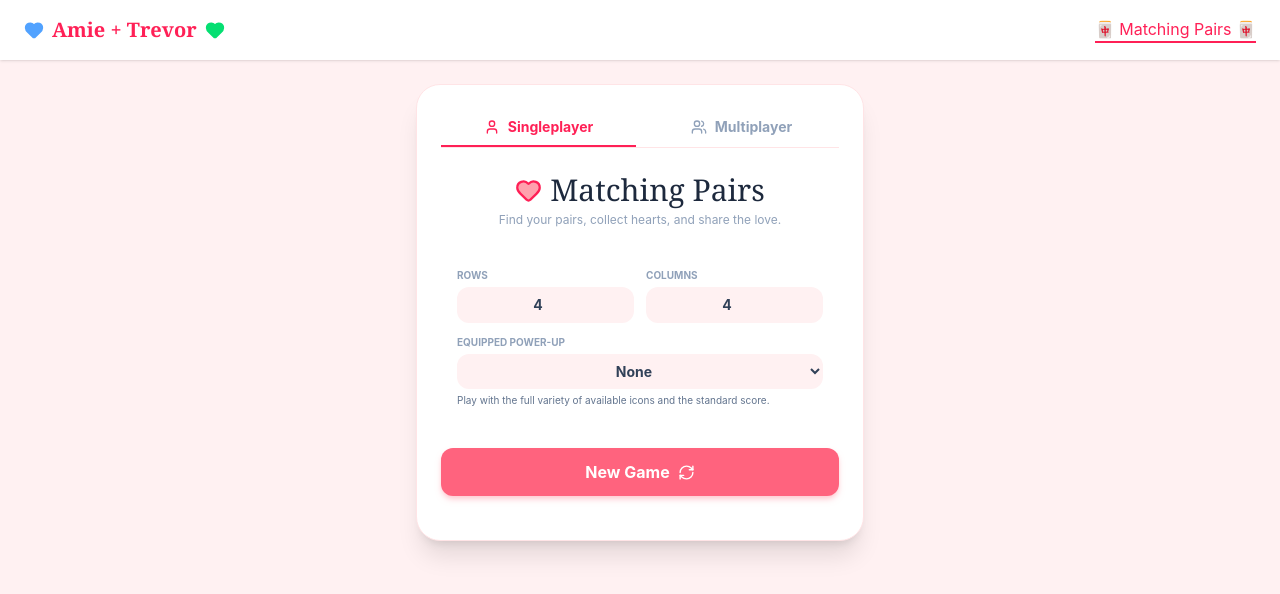
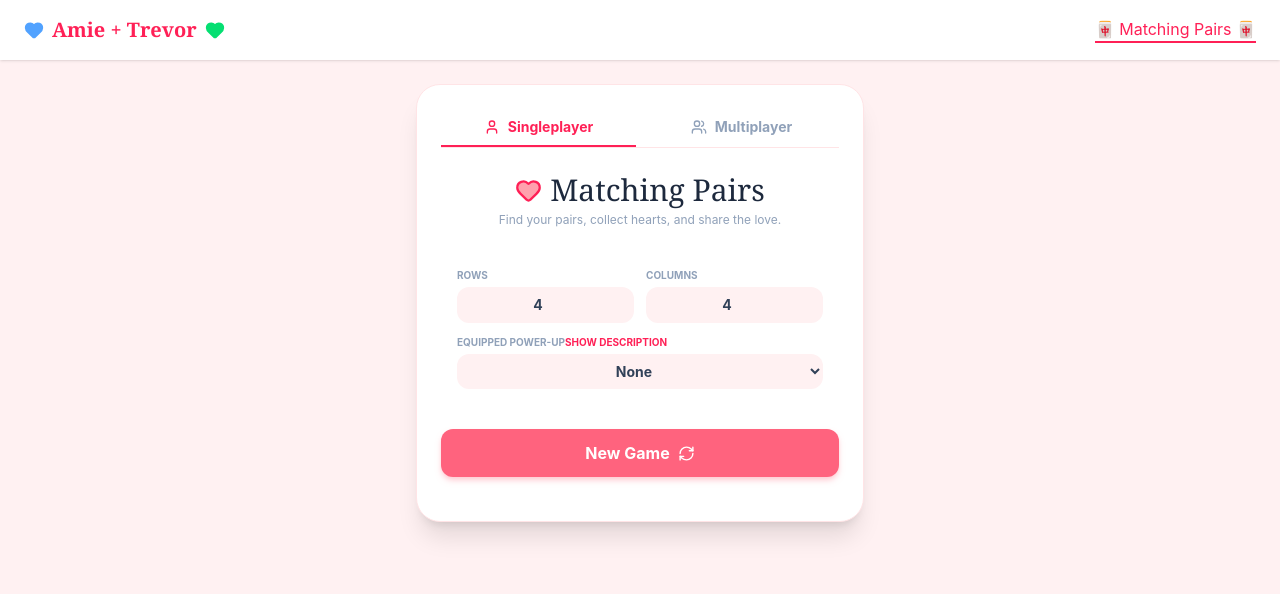
Before and after one commit to 4treess/amie, a React (Vite) app: page /matching-pairs in a window 1280 px wide. Shown: the top 594 px of the page. Built offline with nearby package versions, Linux system fonts and the light colour scheme.

Commit message:
few more visual changes copied from mines so probably some issues

```diff
--- a/src/MatchingPairs.jsx
+++ b/src/MatchingPairs.jsx
@@ -123,6 +123,7 @@ const MatchingPairs = () => {
   const [isResolvingPair, setIsResolvingPair] = useState(false);
   const [showFinalResults, setShowFinalResults] = useState(false);
   const [message, setMessage] = useState('');
+  const [showDescription, setShowDescription] = useState(false);
 
   const boardRef = useRef([]);
   const selectedCardIDsRef = useRef([]);
@@ -554,6 +555,13 @@ const MatchingPairs = () => {
                   </label>
                   <label className="col-span-2 text-[10px] font-bold uppercase text-slate-400">
                     Equipped power-up
+                    <button
+                      type="button"
+                      onClick={() => setShowDescription((prev) => !prev)}
+                      className="text-[10px] font-bold uppercase text-rose-500 hover:text-rose-600 transition-colors cursor-pointer outline-none"
+                    >
+                      {showDescription ? "Hide Description" : "Show Description"}
+                    </button>
                     <select
                       value={selectedPowerUp.type}
                       onChange={(event) => setSelectedPowerUp(POWER_UPS.find((option) => option.type === event.target.value) || POWER_UPS[0])}
@@ -563,7 +571,17 @@ const MatchingPairs = () => {
                         <option key={powerUp.type} value={powerUp.type}>{powerUp.name}</option>
                       ))}
                     </select>
-                    <span className="mt-1 block font-normal normal-case text-slate-500">{selectedPowerUp.description}</span>
+                    {/* CONDITIONAL DESCRIPTION DISPLAY */}
+                    {showDescription && (
+                      <div className="mt-2 p-2.5 bg-rose-50/80 border border-rose-100 rounded-xl text-xs text-slate-600 animate-fadeIn">
+                        <span className="font-bold text-rose-500 block mb-0.5">
+                          {selectedPowerUp.type}
+                        </span>
+                        {typeof selectedPowerUp.description === 'function'
+                          ? selectedPowerUp.description(selectedPowerUp.value)
+                          : selectedPowerUp.description || "No description available."}
+                      </div>
+                    )}
                   </label>
                 </div>
                 {!validGrid && (
```
